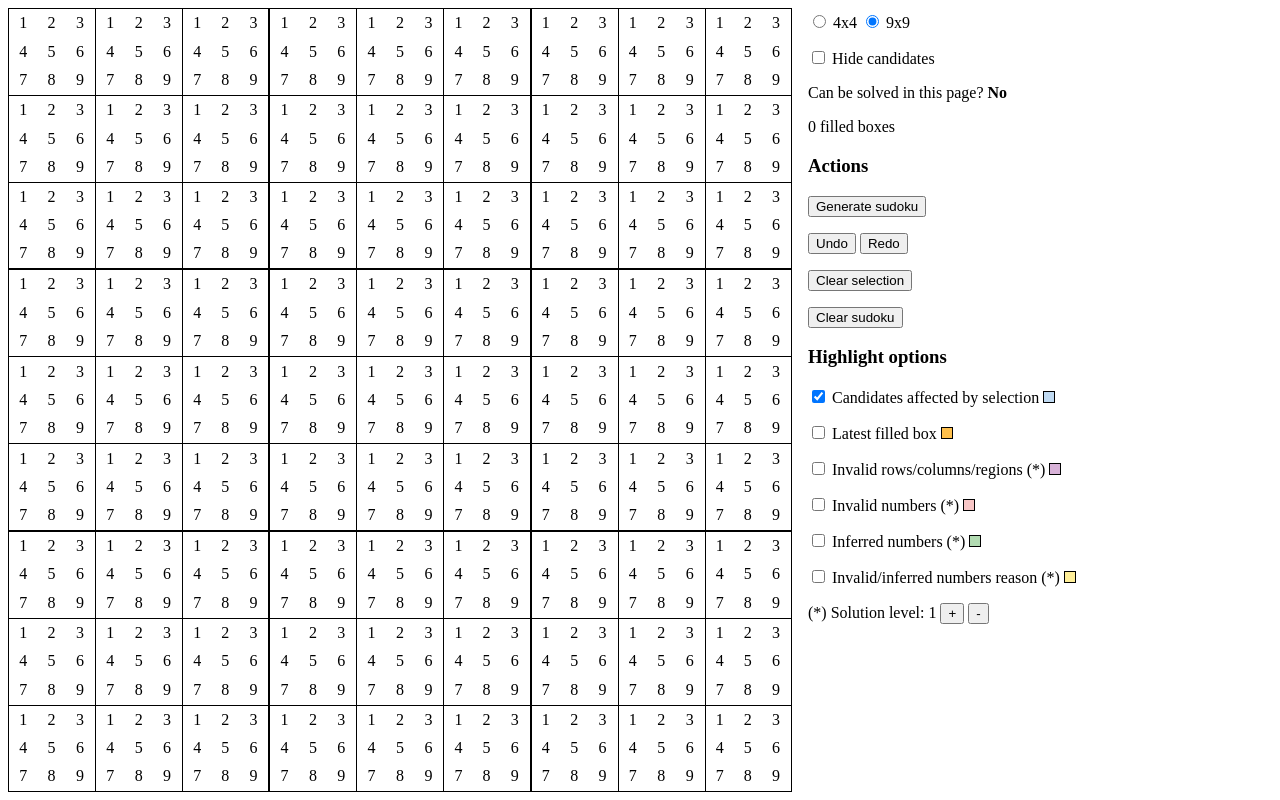
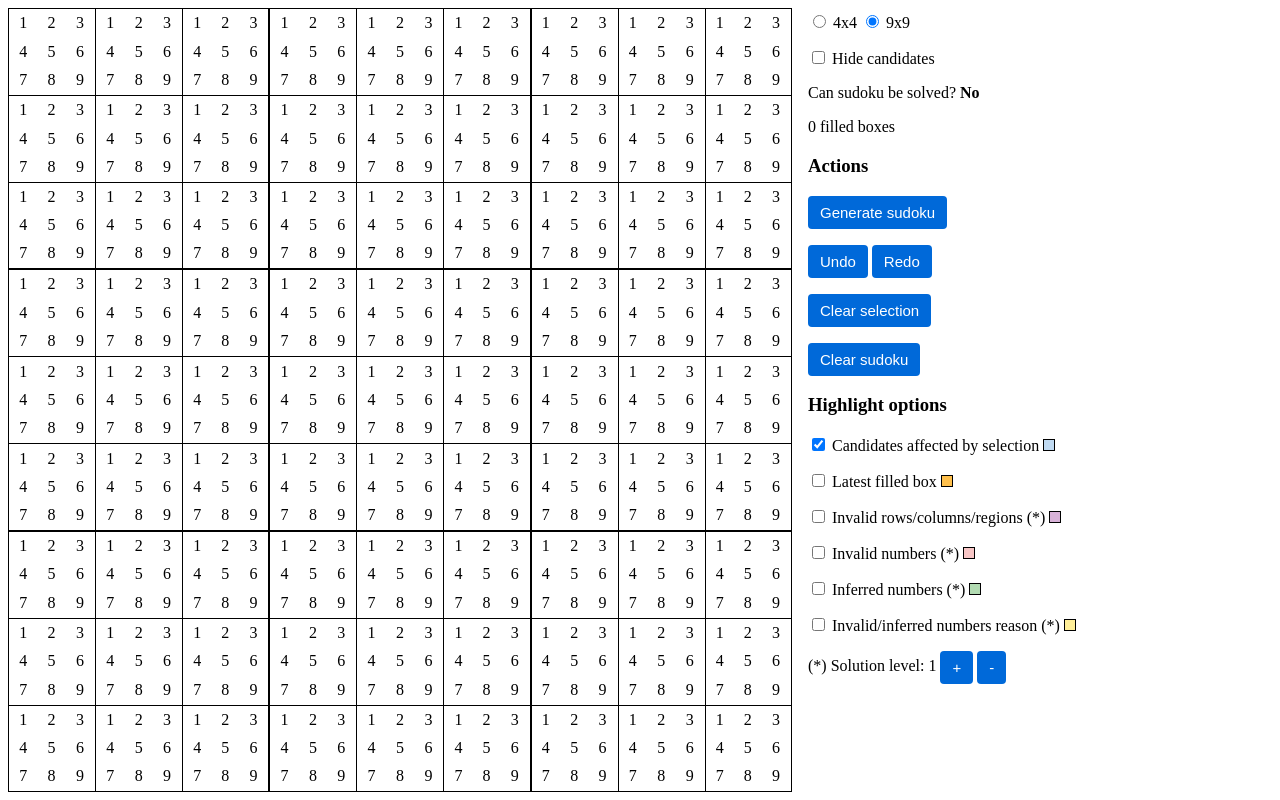
Before and after one commit to capelski/sudoku-generator, a React app: page / in a window 1280 px wide. Built offline with nearby package versions, Linux system fonts and the light colour scheme.

Commit message:
feat: improve buttons look and feel

```diff
--- a/src/components/sudoku-grid.tsx
+++ b/src/components/sudoku-grid.tsx
@@ -299,31 +299,40 @@ export const SudokuGrid: React.FC<GridProps> = (props) => {
                     Hide candidates
                 </p>
                 <p>
-                    Can be solved in this page? <b>{isSudokuReady ? 'Yes' : 'No'}</b>
+                    Can sudoku be solved? <b>{isSudokuReady ? 'Yes' : 'No'}</b>
                 </p>
                 <div>{props.locksNumber} filled boxes</div>
                 <div>
                     <h3>Actions</h3>
                     <p>
-                        <button type="button" onClick={props.generateSolvableSudoku}>
+                        <button
+                            className="button"
+                            type="button"
+                            onClick={props.generateSolvableSudoku}
+                        >
                             Generate sudoku
                         </button>
                     </p>
                     <p>
-                        <button type="button" onClick={props.previousSudoku}>
+                        <button className="button" type="button" onClick={props.previousSudoku}>
                             Undo
                         </button>{' '}
-                        <button type="button" onClick={props.nextSudoku}>
+                        <button className="button" type="button" onClick={props.nextSudoku}>
                             Redo
                         </button>
                     </p>
                     <p>
-                        <button type="button" onClick={() => setSelectedBoxCandidate(undefined)}>
+                        <button
+                            className="button"
+                            type="button"
+                            onClick={() => setSelectedBoxCandidate(undefined)}
+                        >
                             Clear selection
                         </button>
                     </p>
                     <p>
                         <button
+                            className="button"
                             type="button"
                             onClick={() => props.resetSudoku(props.sudoku.regionSize)}
                         >
@@ -416,10 +425,15 @@ export const SudokuGrid: React.FC<GridProps> = (props) => {
                     </p>
                     <p>
                         (*) Solution level:{' ' + solutionLevel + ' '}
-                        <button type="button" onClick={() => setSolutionLevel(solutionLevel + 1)}>
+                        <button
+                            className="button"
+                            type="button"
+                            onClick={() => setSolutionLevel(solutionLevel + 1)}
+                        >
                             +
                         </button>{' '}
                         <button
+                            className="button"
                             type="button"
                             onClick={() => setSolutionLevel(Math.max(solutionLevel - 1, 1))}
                         >
--- a/src/style/main.scss
+++ b/src/style/main.scss
@@ -231,4 +231,16 @@ body {
             background-color: $latestFilledBox;
         }
     }
+
+    .button {
+        cursor: pointer;
+        white-space: nowrap;
+        vertical-align: middle;
+        border: 0;
+        padding: 8px 12px;
+        font-size: 15px;
+        border-radius: 4px;
+        color: #fff;
+        background-color: #0069d9;
+    }
 }
```
